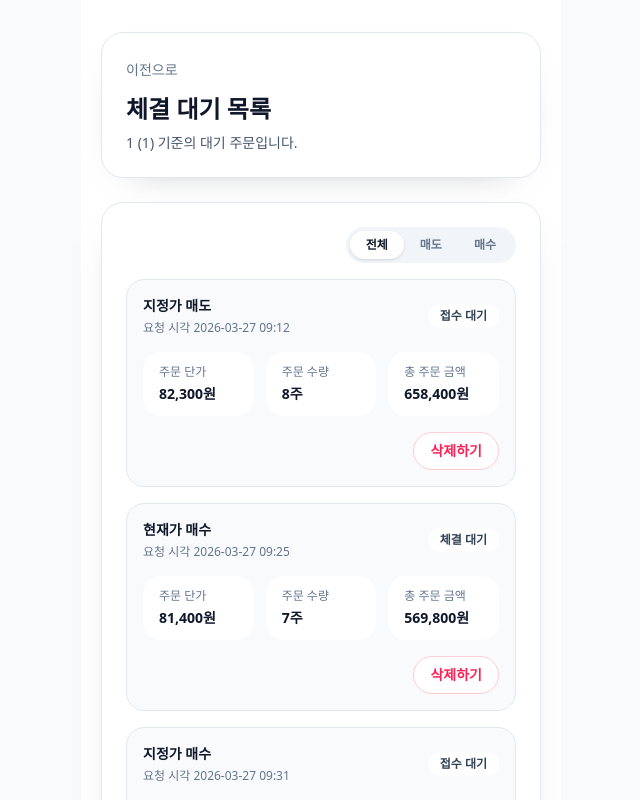
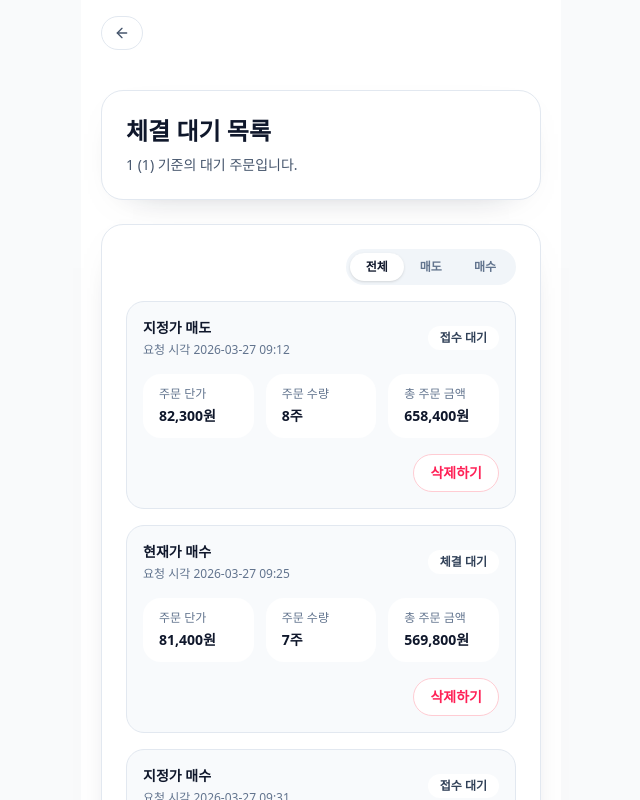
Before and after one commit to stockpia/front-end, a React (Vite) app: page /stocks/1/pending in a window 1280 px wide. Shown: the top 800 px of the page, without its empty margins (319-959 px from the left). Built offline with nearby package versions, Linux system fonts and the light colour scheme; no server answers; what react-plotly.js would draw is missing.

Commit message:
Feat: 뒤로 가기 기능 추가

```diff
--- a/src/app/App.tsx
+++ b/src/app/App.tsx
@@ -1,10 +1,5 @@
-import { RootLayout } from "@/layouts/RootLayout";
 import AppRouter from "@/router/AppRouter";
 
 export default function App() {
-	return (
-		<RootLayout>
-			<AppRouter />
-		</RootLayout>
-	);
+	return <AppRouter />;
 }
--- /dev/null
+++ b/src/components/BackButton.tsx
@@ -0,0 +1,29 @@
+import { ArrowLeft } from "lucide-react";
+import { useNavigate } from "react-router-dom";
+
+type BackButtonProps = {
+  fallbackPath?: string;
+};
+
+export default function BackButton({ fallbackPath = "/" }: BackButtonProps) {
+  const navigate = useNavigate();
+
+  const handleBack = () => {
+    if (window.history.length > 1) {
+      navigate(-1);
+      return;
+    }
+
+    navigate(fallbackPath);
+  };
+
+  return (
+    <button
+      type="button"
+      onClick={handleBack}
+      aria-label="뒤로 가기"
+      className="inline-flex items-center gap-1.5 rounded-full border border-slate-200 bg-white px-3 py-2 text-sm font-semibold text-slate-600 transition hover:border-slate-300 hover:bg-slate-50 hover:text-slate-900">
+      <ArrowLeft className="h-4 w-4" />
+    </button>
+  );
+}
--- a/src/layouts/RootLayout.tsx
+++ b/src/layouts/RootLayout.tsx
@@ -1,6 +1,11 @@
 import type { PropsWithChildren } from "react";
+import { useLocation } from "react-router-dom";
+import BackButton from "@/components/BackButton";
 
 export function RootLayout({ children }: PropsWithChildren) {
+	const { pathname } = useLocation();
+	const showBackButton = !["/", "/stocks"].includes(pathname);
+
 	return (
 		<div className="min-h-svh bg-gray-50">
 			<div
@@ -12,6 +17,11 @@ export function RootLayout({ children }: PropsWithChildren) {
           pb-[env(safe-area-inset-bottom)]
         "
 			>
+				{showBackButton && (
+					<div className="sticky top-0 z-30 bg-white pt-4 pb-2">
+						<BackButton />
+					</div>
+				)}
 				{children}
 			</div>
 		</div>
--- a/src/pages/TradeAction/TradeAction.tsx
+++ b/src/pages/TradeAction/TradeAction.tsx
@@ -194,13 +194,7 @@ export default function TradeAction() {
       <section className="rounded-3xl border border-slate-200 bg-white p-6 shadow-[0_12px_40px_-32px_rgba(15,23,42,0.6)]">
         <div>
           <div>
-            <button
-              type="button"
-              onClick={() => navigate(-1)}
-              className="text-sm font-medium text-slate-500 transition hover:text-slate-800">
-              이전으로
-            </button>
-            <div className="mt-3 flex items-center gap-3">
+            <div className="flex items-center gap-3">
               <span
                 className={`rounded-full px-3 py-1 text-xs font-semibold ${content.badgeClassName}`}>
                 {content.title}
--- a/src/pages/TradePendingList/TradePendingList.tsx
+++ b/src/pages/TradePendingList/TradePendingList.tsx
@@ -1,5 +1,5 @@
 import { useMemo, useState } from "react";
-import { useNavigate, useParams, useSearchParams } from "react-router-dom";
+import { useParams, useSearchParams } from "react-router-dom";
 
 type PendingFilter = "all" | "sell" | "buy";
 
@@ -8,7 +8,6 @@ function formatCurrency(value: number) {
 }
 
 export default function TradePendingList() {
-  const navigate = useNavigate();
   const { stockId } = useParams();
   const [searchParams] = useSearchParams();
   const [activeFilter, setActiveFilter] = useState<PendingFilter>("all");
@@ -58,13 +57,7 @@ export default function TradePendingList() {
   return (
     <div className="space-y-6 py-8">
       <section className="rounded-3xl border border-slate-200 bg-white p-6 shadow-[0_12px_40px_-32px_rgba(15,23,42,0.6)]">
-        <button
-          type="button"
-          onClick={() => navigate(-1)}
-          className="text-sm font-medium text-slate-500 transition hover:text-slate-800">
-          이전으로
-        </button>
-        <h1 className="mt-3 text-2xl font-semibold text-slate-900">
+        <h1 className="text-2xl font-semibold text-slate-900">
           체결 대기 목록
         </h1>
         <p className="mt-2 text-sm text-slate-600">
--- a/src/router/AppRouter.tsx
+++ b/src/router/AppRouter.tsx
@@ -1,4 +1,5 @@
 import { BrowserRouter, Route, Routes } from "react-router-dom";
+import { RootLayout } from "@/layouts/RootLayout";
 import AveragingCalculator from "@/pages/AveragingCalculator/AveragingCalculator";
 import Home from "@/pages/Home/Home";
 import Login from "@/pages/Login/Login";
@@ -11,6 +12,7 @@ import TradeDetail from "@/pages/TradeDetail/TradeDetail";
 export default function AppRouter() {
 	return (
 		<BrowserRouter>
+			<RootLayout>
 				<Routes>
 					{/* 1. 홈 */}
 					<Route path="/" element={<Home />} />
@@ -19,7 +21,10 @@ export default function AppRouter() {
 					{/* 2. 종목 상세 */}
 					<Route path="/stocks/:stockId" element={<StockDetail />} />
 					<Route path="/stocks/:stockId/:tradeType" element={<TradeAction />} />
-				<Route path="/stocks/:stockId/pending" element={<TradePendingList />} />
+					<Route
+						path="/stocks/:stockId/pending"
+						element={<TradePendingList />}
+					/>
 
 					{/* 3. 거래내역 상세 */}
 					<Route path="/trades/:userId" element={<TradeDetail />} />
@@ -30,6 +35,7 @@ export default function AppRouter() {
 					{/* 4. 물타기 계산기 */}
 					<Route path="/calculator/:stockId" element={<AveragingCalculator />} />
 				</Routes>
+			</RootLayout>
 		</BrowserRouter>
 	);
 }
```
Lines whose indentation alone changed are shown as unchanged.
